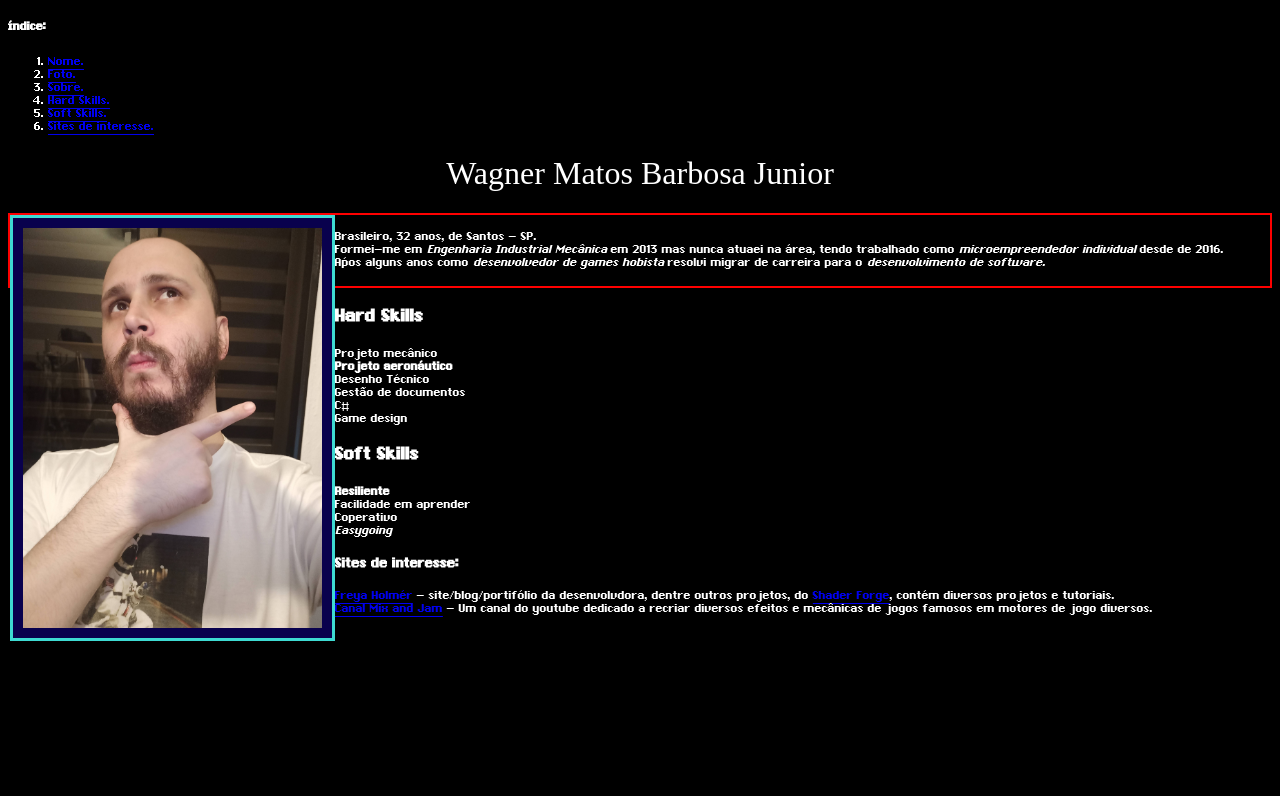
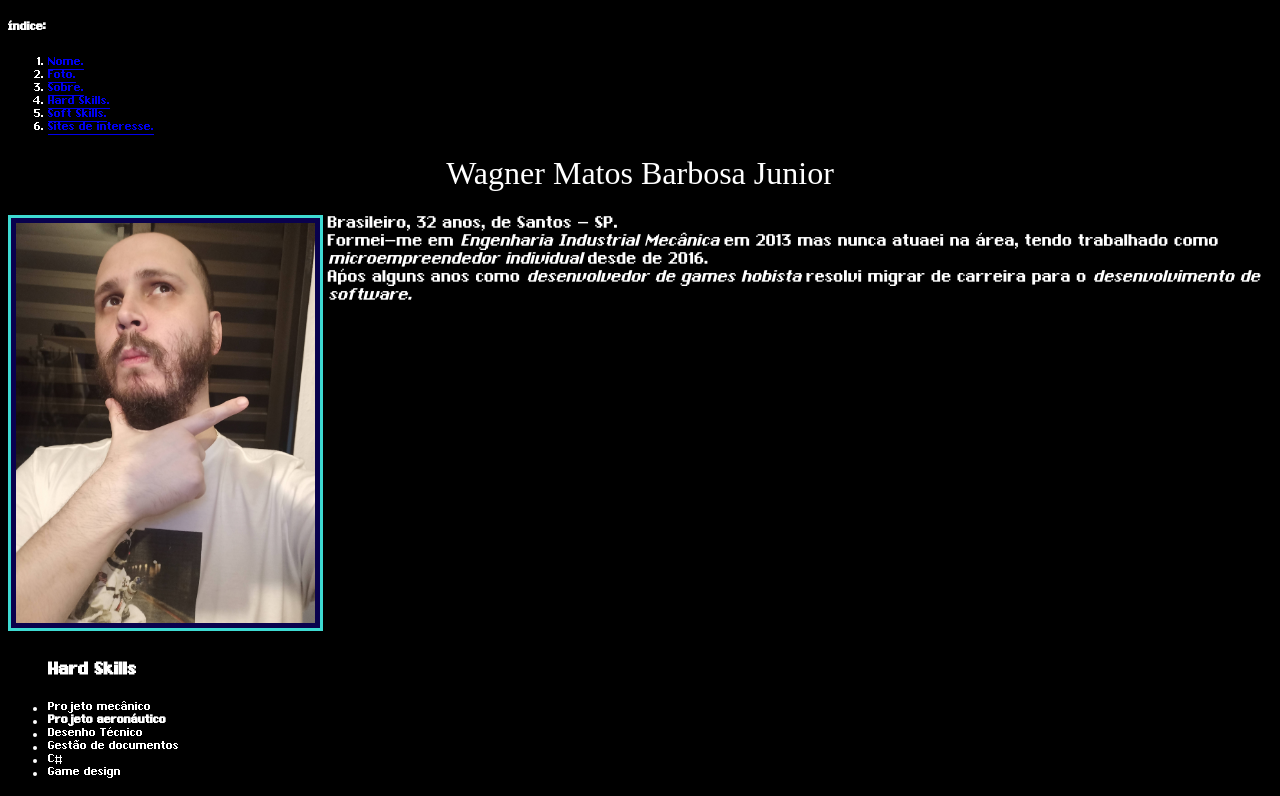
Before and after one commit to Wagner-BWG/Wagner-BWG.github.io, a plain HTML site: page index.html in a window 1280 px wide. Shown: the top 796 px of the page. Drawn offline with Linux system fonts and the light colour scheme; a web font is replaced by a local one.

Commit message:
Arrumado posicionamento da foto e sobre. Skills ainda por posicionar.

```diff
--- a/style.css
+++ b/style.css
@@ -39,12 +39,12 @@ h1
 
 .main_container
 {
-	border: 2px solid red;
+	height: 426px;
 }
 
 .sobre
 {
-
+	font-size: 23px;
 }
 
 .img_container {
@@ -52,9 +52,10 @@ h1
 	height: 400px;
 	max-width: 40%;
 	float: left;
-	padding: 10px;
+	padding: 5px;
 	background-color: rgb(9, 1, 77);
 	border: 3px solid rgb(62, 218, 210);
+	margin-right: 5px;
   }
 
   .portrait {
@@ -82,7 +83,7 @@ h1
   .overlay_text {
 	white-space: nowrap;
 	color: white;
-	font-size: 30px;
+	font-size: 23px;
 	position: absolute;
 	overflow: hidden;
 	top: 50%;
```
